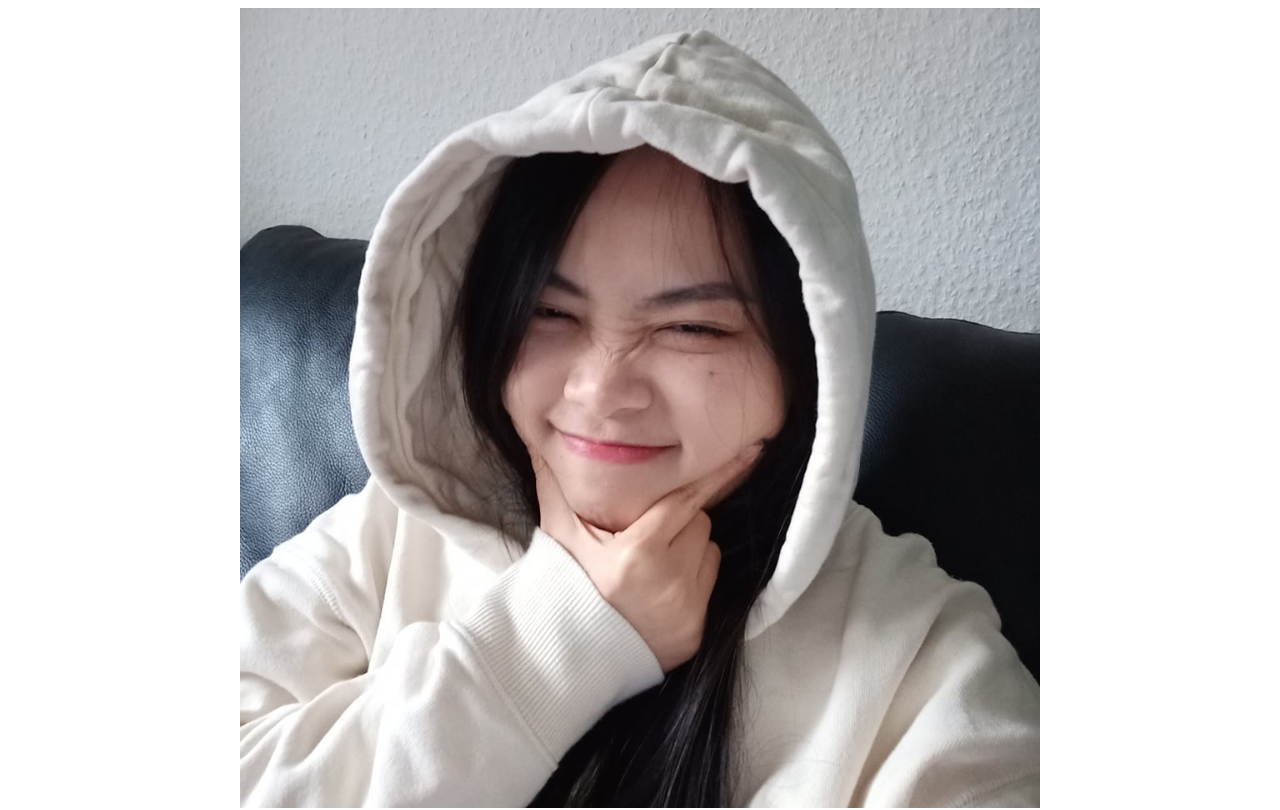
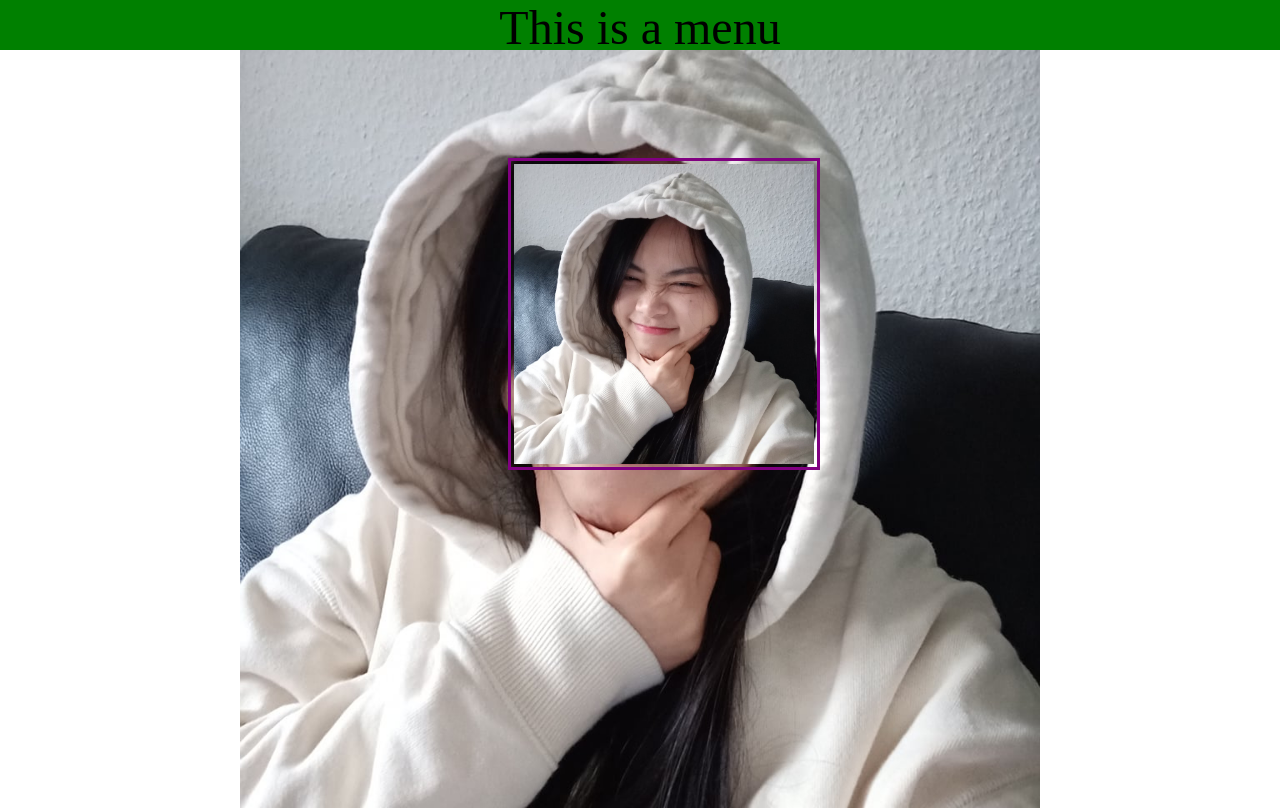
Before and after one commit to tadomotoji/html-study, a plain HTML site: page 3rd day/index.html in a window 1280 px wide. Shown: the top 810 px of the page. Drawn offline with Linux system fonts and the light colour scheme.

Commit message:
CSS Position

```diff
--- a/3rd day/index.html
+++ b/3rd day/index.html
@@ -4,12 +4,13 @@
     <title>Testjs</title>
     <style>
         .header{
-            width:100%;
             height:100vh;
             background-image:url(Tran.jpg);
             background-size: contain;
             background-repeat: no-repeat;
             background-position: top center;
+            position:relative;
+
         }
         .header:hover{
             background-image:url(ProfilePicturePhoto.jpg);
@@ -17,17 +18,48 @@
         .header:active{
             background-image: linear-gradient(rgb(255,155,0),rgb(222,40,9));
         }
+        p::selection{
+            background-color: purple;
+        }
+        img::selection{
+            background-color: green;
+        }
+        #testimg {
+            position:absolute;
+            top:150px;
+            left:500px;
+            height: 300px;
+            width: 300px;
+        }
+        .menu{
+            height: 50px;
+            background-color: green;
+            position:fixed;
+            top:0;
+            right:0;
+            left:0;
+            font-size: 300%;
+            text-align: center;
+        }
+        ul{
+            height:1000px;
+        }
     </style>
 </head>
 <body>
+
     <div class="header">
+        <img id="testimg" src="Tran.jpg" style="padding:3px;border:3px solid purple;">
     </div>
+    <div class="menu">This is a menu</div>
     <p>the 30th fibonacci number is: </p>
         <p id="fibonacciRes"></p>
         <script type="module">
             import fibonacci from "./js/export.js";
             document.getElementById("fibonacciRes").innerHTML = fibonacci(30);
         </script>
-        <img src="ProfilePicturePhoto.jpg" style="padding:3px;border:3px solid purple;">
+    <ul></ul>
+    </ul>
+
 
 </body>
```
